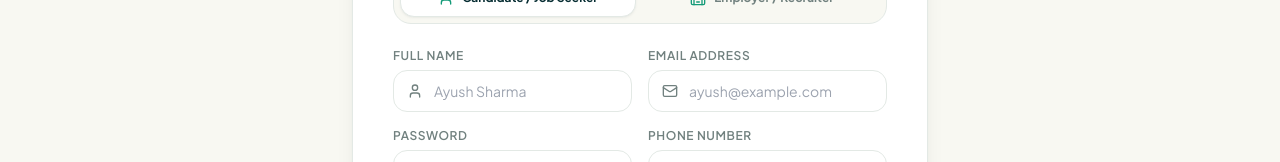
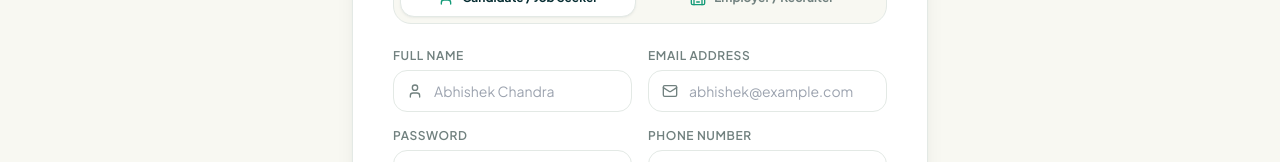
Before and after one commit to DivxAyush/CampusPulse, a React (Vite) app: page /register in a window 1280 px wide. Shown: the part 310-472 px from the top of the page. Built offline with nearby package versions, Linux system fonts and the light colour scheme.

Commit message:
refactor: replace Ayush references with Abhishek Chandra across auth, placeholders, and database

```diff
--- a/src/pages/auth/RegisterPage.jsx
+++ b/src/pages/auth/RegisterPage.jsx
@@ -131,7 +131,7 @@ export const RegisterPage = () => {
                 label="Full Name"
                 required
                 icon={User}
-                placeholder="Ayush Sharma"
+                placeholder="Abhishek Chandra"
                 value={candData.fullName}
                 onChange={(e) => setCandData({ ...candData, fullName: e.target.value })}
               />
@@ -140,7 +140,7 @@ export const RegisterPage = () => {
                 type="email"
                 required
                 icon={Mail}
-                placeholder="ayush@example.com"
+                placeholder="abhishek@example.com"
                 value={candData.email}
                 onChange={(e) => setCandData({ ...candData, email: e.target.value })}
               />
--- a/src/pages/company/ApplicantsPage.jsx
+++ b/src/pages/company/ApplicantsPage.jsx
@@ -253,7 +253,7 @@ export const ApplicantsPage = () => {
                     <Button
                       variant="outline"
                       size="sm"
-                      onClick={() => setPreviewResume(app.resumeId || { fileName: 'Ayush_Sharma_Resume.pdf' })}
+                      onClick={() => setPreviewResume(app.resumeId || { fileName: 'Abhishek_Chandra_Resume.pdf' })}
                       icon={FileText}
                       className="text-xs"
                     >
--- a/src/pages/company/CompanyDashboardPage.jsx
+++ b/src/pages/company/CompanyDashboardPage.jsx
@@ -148,7 +148,7 @@ export const CompanyDashboardPage = () => {
                             )}
                           </div>
                           <div>
-                            <div className="font-bold text-brand-navy">{userObj.fullName || 'Ayush Sharma'}</div>
+                            <div className="font-bold text-brand-navy">{userObj.fullName || 'Abhishek Chandra'}</div>
                             <div className="text-[11px] text-brand-muted">{userObj.email || 'candidate@campusplus.com'}</div>
                           </div>
                         </div>
--- a/src/pages/public/ContactUsPage.jsx
+++ b/src/pages/public/ContactUsPage.jsx
@@ -266,7 +266,7 @@ export const ContactUsPage = () => {
             <Input
               label="Your Full Name"
               required
-              placeholder="e.g., Ayush Sharma"
+              placeholder="e.g., Abhishek Chandra"
               value={formData.name}
               onChange={(e) => setFormData({ ...formData, name: e.target.value })}
             />
```
Also changed, not shown: 1 other file (tests, documents, lock files or other folders).
